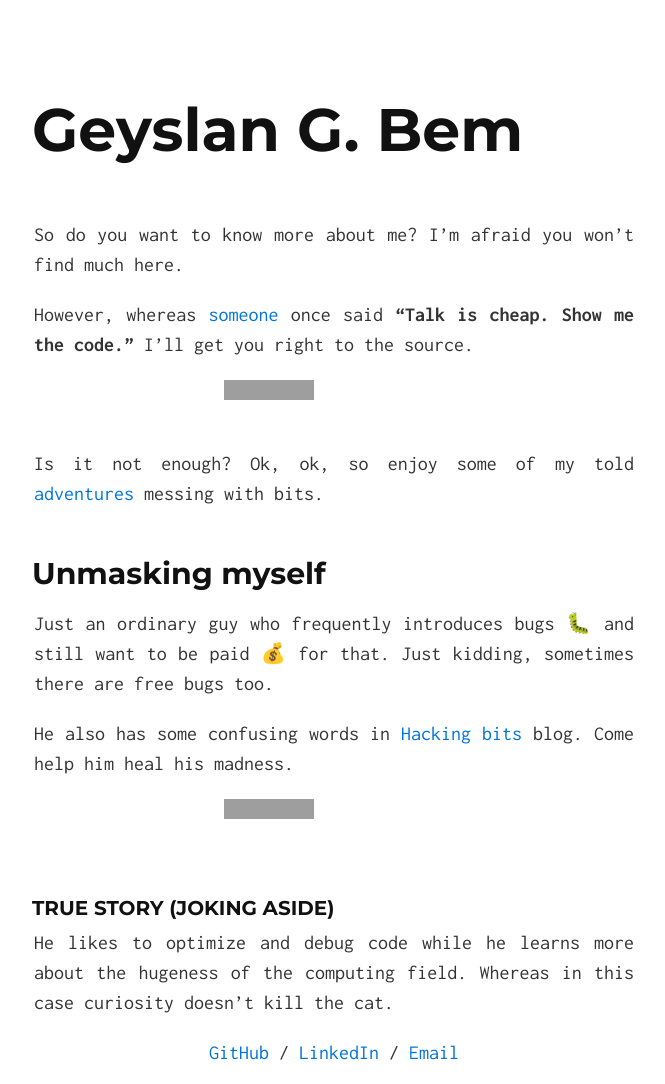
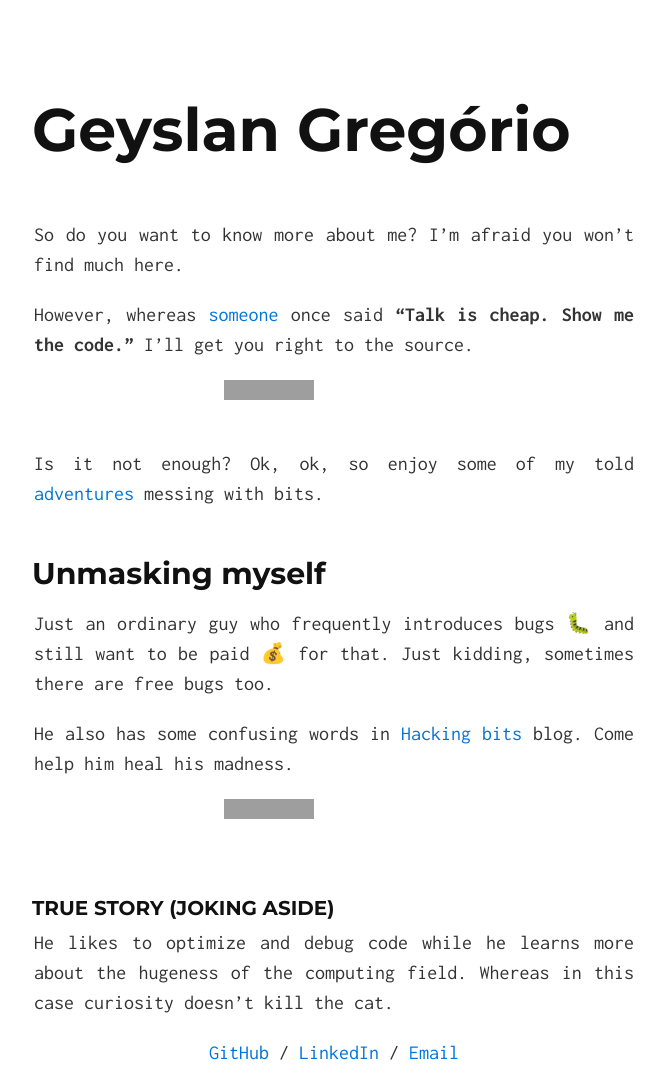
Before and after one commit to geyslan/geyslan.github.io, a Jekyll site: the page built from index.md, in a window 1280 px wide, cut to the strip 0-1084 px from the top of the page. Shown: the whole strip, without its empty margins (306-971 px from the left). Built offline with Jekyll 4.4.1, drawn with Linux system fonts in a browser that asks for light colours; grey boxes are pictures that could not be loaded.

Commit message:
Update _config.yml

```diff
--- a/_config.yml
+++ b/_config.yml
@@ -1,6 +1,6 @@
 # Site settings
-title: About Geyslan G. Bem
-tag_text: Geyslan G. Bem
+title: About Geyslan Gregório
+tag_text: Geyslan Gregório
 description: Here you will know more about Geyslan
 
 # Build settings
```
